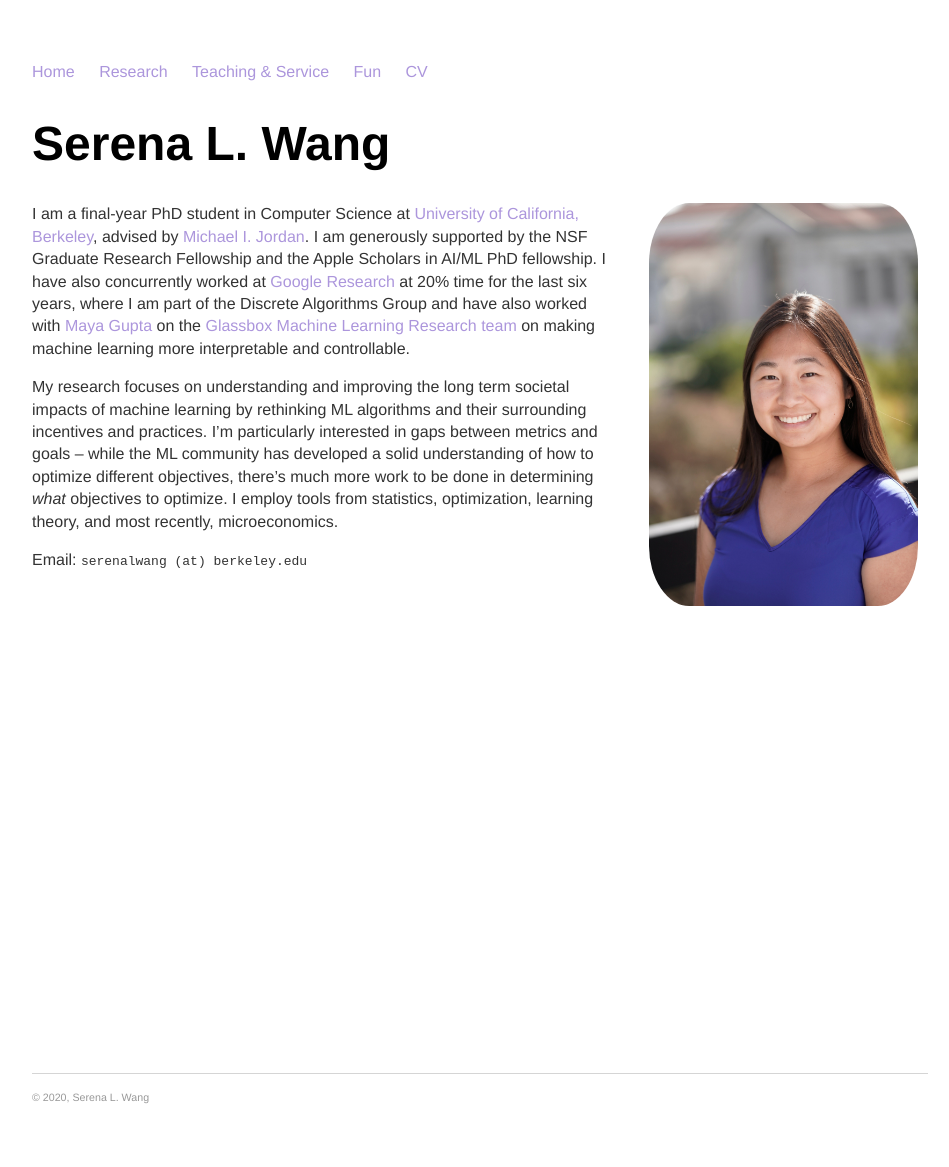
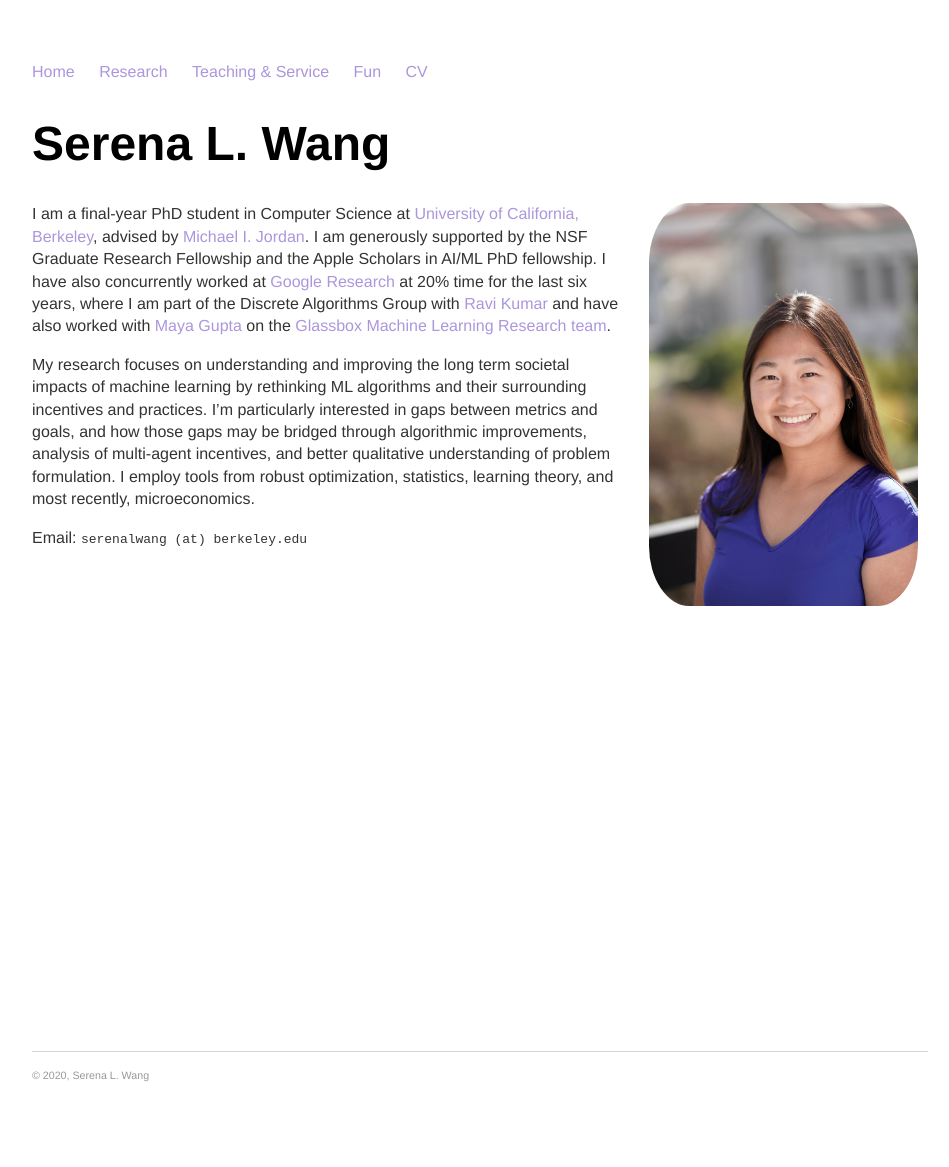
Before and after one commit to serenalwang/serenalwang.github.io, a Jekyll site: the page built from index.md, in a window 1280 px wide. Shown: the whole page, without its empty margins (160-1109 px from the left). Built offline with Jekyll 4.4.1, drawn with Linux system fonts in a browser that asks for light colours; after the commit the page ends 1145 px from its top, so only the background shows below that.

Commit message:
edited bio

```diff
--- a/index.md
+++ b/index.md
@@ -8,8 +8,8 @@
 
 <img src="img/serena.jpg" alt="Photo" class="rightside_image">
 
-I am a final-year PhD student in Computer Science at [University of California, Berkeley](https://eecs.berkeley.edu/), advised by [Michael I. Jordan](https://people.eecs.berkeley.edu/~jordan/). I am generously supported by the NSF Graduate Research Fellowship and the Apple Scholars in AI/ML PhD fellowship. I have also concurrently worked at [Google Research](https://research.google/people/SerenaLutongWang/) at 20% time for the last six years, where I am part of the Discrete Algorithms Group and have also worked with [Maya Gupta](https://mayagupta.org/) on the [Glassbox Machine Learning Research team](https://www.technologyreview.com/2015/11/05/165175/google-tries-to-make-machine-learning-a-little-more-human/) on making machine learning more interpretable and controllable.
+I am a final-year PhD student in Computer Science at [University of California, Berkeley](https://eecs.berkeley.edu/), advised by [Michael I. Jordan](https://people.eecs.berkeley.edu/~jordan/). I am generously supported by the NSF Graduate Research Fellowship and the Apple Scholars in AI/ML PhD fellowship. I have also concurrently worked at [Google Research](https://research.google/people/SerenaLutongWang/) at 20% time for the last six years, where I am part of the Discrete Algorithms Group with [Ravi Kumar](https://sites.google.com/site/ravik53/) and have also worked with [Maya Gupta](https://mayagupta.org/) on the [Glassbox Machine Learning Research team](https://www.technologyreview.com/2015/11/05/165175/google-tries-to-make-machine-learning-a-little-more-human/).
 
-My research focuses on understanding and improving the long term societal impacts of machine learning by rethinking ML algorithms and their surrounding incentives and practices. I'm particularly interested in gaps between metrics and goals -- while the ML community has developed a solid understanding of how to optimize different objectives, there's much more work to be done in determining *what* objectives to optimize. I employ tools from statistics, optimization, learning theory, and most recently, microeconomics.
+My research focuses on understanding and improving the long term societal impacts of machine learning by rethinking ML algorithms and their surrounding incentives and practices. I'm particularly interested in gaps between metrics and goals, and how those gaps may be bridged through algorithmic improvements, analysis of multi-agent incentives, and better qualitative understanding of problem formulation. I employ tools from robust optimization, statistics, learning theory, and most recently, microeconomics.
 
 Email: `serenalwang (at) berkeley.edu`
```
